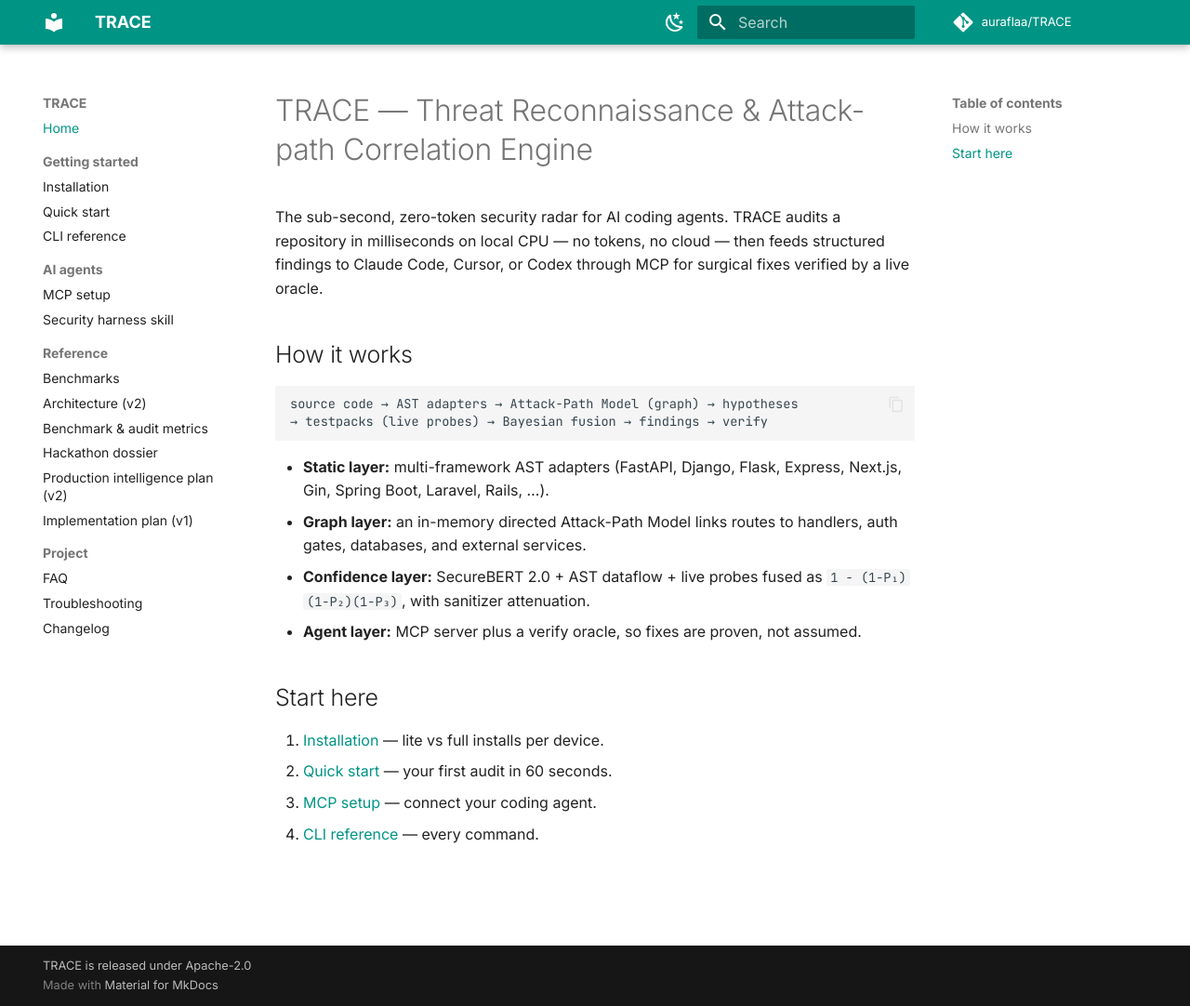
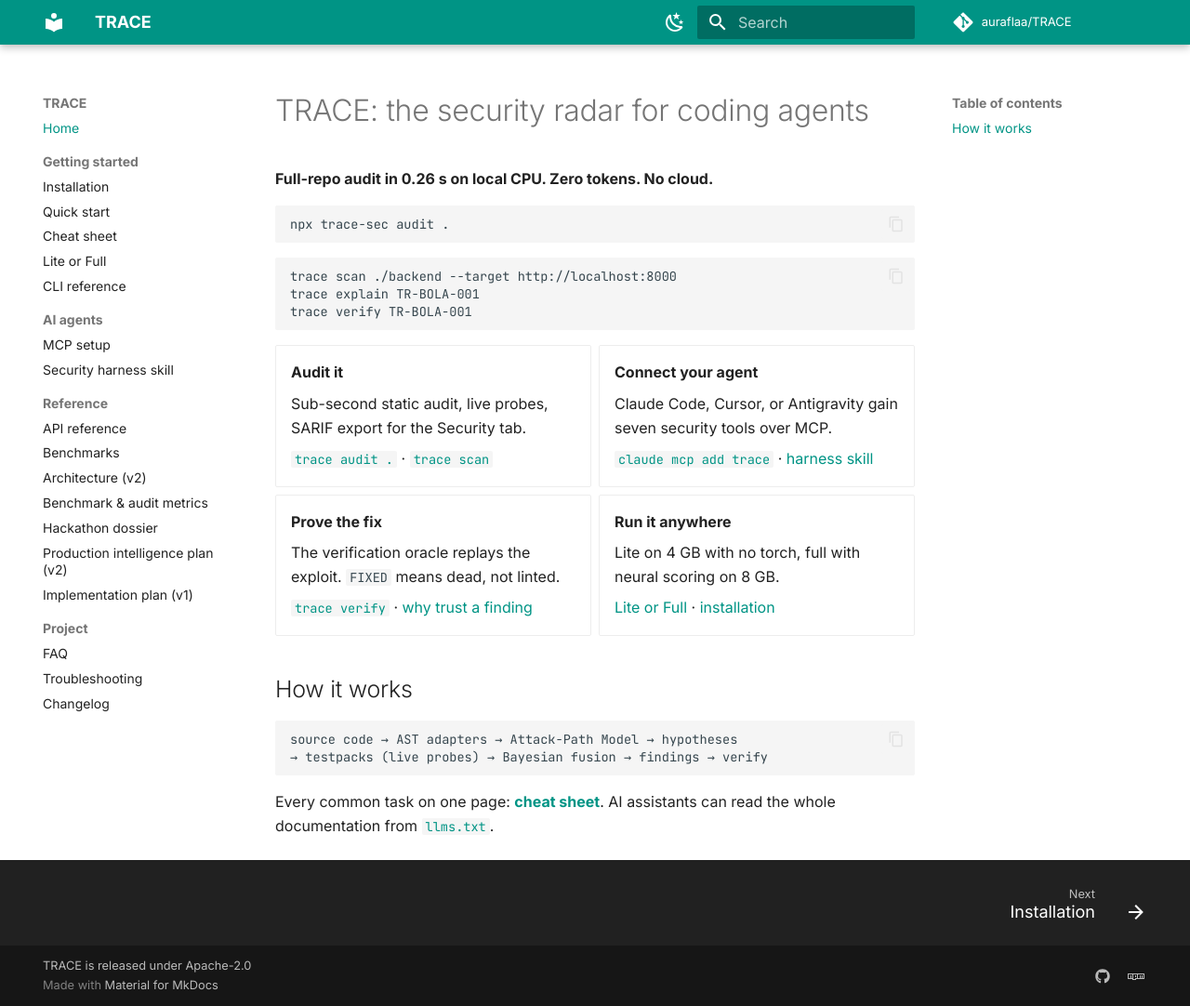
Before and after one commit to VK-Amogh/TRACE, an MkDocs documentation site: the page built from docs/index.md, in a window 1280 px wide and 1082 px high. Shown: the whole window at 93% size. Built offline with MkDocs 1.6.1 and Material for MkDocs 9.7.7, drawn with Linux system fonts in a browser that asks for light colours; comment, search, counter and statistics services are not loaded.

Commit message:
docs: rebuild Pages site on reference template
Dark/light toggle, full feature set, mkdocstrings API reference, SEO/OG metadata with JSON-LD, cheatsheet, Lite-or-Full guide, llms.txt agent index, tabbed install instructions.

````diff
--- a/docs/index.md
+++ b/docs/index.md
@@ -1,29 +1,56 @@
-# TRACE — Threat Reconnaissance & Attack-path Correlation Engine
+---
+title: Sub-second, zero-token security audits for AI coding agents
+description: TRACE audits any backend in under a second on local CPU, correlates real vulnerabilities, and hands structured findings to AI coding agents over MCP. npx trace-sec audit .
+---
 
-The sub-second, zero-token security radar for AI coding agents. TRACE audits a
-repository in milliseconds on local CPU — no tokens, no cloud — then feeds
-structured findings to Claude Code, Cursor, or Codex through MCP for surgical
-fixes verified by a live oracle.
+# TRACE: the security radar for coding agents
+
+**Full-repo audit in 0.26 s on local CPU. Zero tokens. No cloud.**
+
+```bash
+npx trace-sec audit .
+```
+
+```bash
+trace scan ./backend --target http://localhost:8000
+trace explain TR-BOLA-001
+trace verify TR-BOLA-001
+```
+
+<div class="grid cards" markdown>
+
+- **Audit it**
+
+    Sub-second static audit, live probes, SARIF export for the Security tab.
+
+    [`trace audit .`](quickstart.md) · [`trace scan`](cli.md)
+
+- **Connect your agent**
+
+    Claude Code, Cursor, or Antigravity gain seven security tools over MCP.
+
+    [`claude mcp add trace`](mcp.md) · [harness skill](harness.md)
+
+- **Prove the fix**
+
+    The verification oracle replays the exploit. `FIXED` means dead, not linted.
+
+    [`trace verify`](cli.md) · [why trust a finding](quickstart.md#why-trust-a-finding)
+
+- **Run it anywhere**
+
+    Lite on 4 GB with no torch, full with neural scoring on 8 GB.
+
+    [Lite or Full](lite-or-full.md) · [installation](installation.md)
+
+</div>
 
 ## How it works
 
 ```
-source code → AST adapters → Attack-Path Model (graph) → hypotheses
+source code → AST adapters → Attack-Path Model → hypotheses
 → testpacks (live probes) → Bayesian fusion → findings → verify
 ```
 
-- **Static layer:** multi-framework AST adapters (FastAPI, Django, Flask,
-  Express, Next.js, Gin, Spring Boot, Laravel, Rails, …).
-- **Graph layer:** an in-memory directed Attack-Path Model links routes to
-  handlers, auth gates, databases, and external services.
-- **Confidence layer:** SecureBERT 2.0 + AST dataflow + live probes fused as
-  `1 − (1−P₁)(1−P₂)(1−P₃)`, with sanitizer attenuation.
-- **Agent layer:** MCP server plus a verify oracle, so fixes are proven, not
-  assumed.
-
-## Start here
-
-1. [Installation](installation.md) — lite vs full installs per device.
-2. [Quick start](quickstart.md) — your first audit in 60 seconds.
-3. [MCP setup](mcp.md) — connect your coding agent.
-4. [CLI reference](cli.md) — every command.
+Every common task on one page: **[cheat sheet](cheatsheet.md)**. AI assistants
+can read the whole documentation from [`llms.txt`](llms.txt).
--- /dev/null
+++ b/docs/robots.txt
@@ -0,0 +1,2 @@
+User-agent: *
+Allow: /
--- a/mkdocs.yml
+++ b/mkdocs.yml
@@ -1,5 +1,5 @@
 site_name: TRACE
-site_description: TRACE (Threat Reconnaissance & Attack-path Correlation Engine) — sub-second, zero-token security audit with an Attack-Path Model, MCP tools, and a verification oracle for AI coding agents.
+site_description: TRACE (Threat Reconnaissance & Attack-path Correlation Engine) audits any backend in under a second on local CPU, correlates real vulnerabilities, and hands structured findings to AI coding agents over MCP. npx trace-sec audit .
 site_url: https://auraflaa.github.io/TRACE/
 repo_url: https://github.com/auraflaa/TRACE
 repo_name: auraflaa/TRACE
@@ -8,6 +8,7 @@
 
 theme:
   name: material
+  custom_dir: overrides
   font:
     text: Inter
     code: JetBrains Mono
@@ -27,6 +28,9 @@
     - navigation.tracking
     - navigation.sections
     - navigation.top
+    - navigation.footer
+    - search.suggest
+    - search.highlight
     - content.code.copy
     - content.tabs.link
     - toc.follow
@@ -36,11 +40,14 @@
   - Getting started:
       - Installation: installation.md
       - Quick start: quickstart.md
+      - Cheat sheet: cheatsheet.md
+      - Lite or Full: lite-or-full.md
       - CLI reference: cli.md
   - AI agents:
       - MCP setup: mcp.md
       - Security harness skill: harness.md
   - Reference:
+      - API reference: api.md
       - Benchmarks: BENCHMARKS.md
       - Architecture (v2): TRACE_v2_Architecture_and_Advancements.md
       - Benchmark & audit metrics: TRACE_Benchmark_and_Audit_Metrics.md
@@ -54,11 +61,32 @@
 
 plugins:
   - search
+  - mkdocstrings:
+      handlers:
+        python:
+          paths: [src]
+          options:
+            docstring_style: google
+            show_source: false
+            show_root_heading: true
+            members_order: source
 
 markdown_extensions:
   - admonition
   - attr_list
+  - md_in_html
   - tables
   - toc: {permalink: true}
+  - pymdownx.details
   - pymdownx.superfences
+  - pymdownx.highlight: {anchor_linenums: true}
+  - pymdownx.inlinehilite
   - pymdownx.tabbed: {alternate_style: true}
+
+extra:
+  version: 2.1.18
+  social:
+    - icon: fontawesome/brands/github
+      link: https://github.com/auraflaa/TRACE
+    - icon: fontawesome/brands/npm
+      link: https://www.npmjs.com/package/trace-sec
--- /dev/null
+++ b/overrides/main.html
@@ -0,0 +1,37 @@
+{% extends "base.html" %}
+
+{% block extrahead %}
+  {% set title = page.meta.title if page and page.meta and page.meta.title else (page.title ~ " - " ~ config.site_name if page and page.title and not page.is_homepage else config.site_name) %}
+  {% set desc = page.meta.description if page and page.meta and page.meta.description else config.site_description %}
+  <meta name="keywords" content="TRACE, trace-sec, API security scanner, BOLA, IDOR, attack-path model, SAST, MCP security server, AI coding agent security, OWASP API Top 10">
+  <meta property="og:type" content="website">
+  <meta property="og:site_name" content="TRACE">
+  <meta property="og:title" content="{{ title }}">
+  <meta property="og:description" content="{{ desc }}">
+  <meta property="og:url" content="{{ page.canonical_url }}">
+  <meta name="twitter:card" content="summary">
+  <meta name="twitter:title" content="{{ title }}">
+  <meta name="twitter:description" content="{{ desc }}">
+  {% if page and page.is_homepage %}
+  <script type="application/ld+json">
+  {
+    "@context": "https://schema.org",
+    "@type": "SoftwareApplication",
+    "name": "TRACE",
+    "alternateName": ["trace-sec", "trace security", "TRACE security scanner"],
+    "description": "{{ config.site_description }}",
+    "applicationCategory": "DeveloperApplication",
+    "operatingSystem": "Windows, macOS, Linux",
+    "softwareVersion": "{{ config.extra.version }}",
+    "license": "https://www.apache.org/licenses/LICENSE-2.0",
+    "url": "{{ config.site_url }}",
+    "downloadUrl": "https://www.npmjs.com/package/trace-sec",
+    "codeRepository": "https://github.com/auraflaa/TRACE",
+    "programmingLanguage": "Python",
+    "keywords": "API security, BOLA, attack-path model, SAST, MCP, AI coding agents",
+    "offers": {"@type": "Offer", "price": "0", "priceCurrency": "USD"},
+    "sameAs": ["https://github.com/auraflaa/TRACE", "https://www.npmjs.com/package/trace-sec"]
+  }
+  </script>
+  {% endif %}
+{% endblock %}
--- a/pyproject.toml
+++ b/pyproject.toml
@@ -49,6 +49,7 @@
     "mkdocs>=1.6,<2",
     "mkdocs-material>=9.5,<10",
     "pymdown-extensions>=10.0",
+    "mkdocstrings[python]>=0.24",
 ]
 full = [
     "transformers>=4.40.0",
````
Also changed, not shown: docs/api.md (added, +18 -0 lines), docs/cheatsheet.md (added, +50 -0 lines), docs/installation.md (+17 -20 lines), docs/lite-or-full.md (added, +13 -0 lines), docs/llms.txt (added, +38 -0 lines), docs/quickstart.md (+11 -0 lines).
